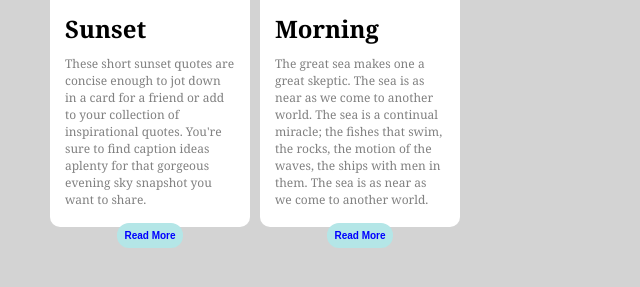
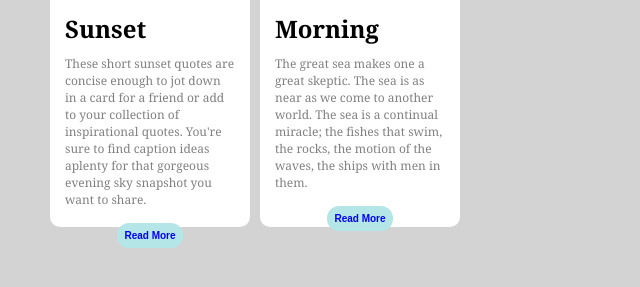
Before and after one commit to Sheikh-Abdul-Wahid/Full-Stack-Development-Journey, a plain HTML site: page Week 2/Exercises/Card_Design_Using_HTML_&_CSS.html in a window 1280 px wide. Shown: the part 223-510 px from the top of the page, without its empty margins (0-640 px from the left). Drawn offline with Linux system fonts and the light colour scheme.

Commit message:
Update Card_Design_Using_HTML_&_CSS.html

```diff
--- a/Week 2/Exercises/Card_Design_Using_HTML_&_CSS.html
+++ b/Week 2/Exercises/Card_Design_Using_HTML_&_CSS.html
@@ -114,7 +114,6 @@
             <p>The great sea makes one a great skeptic.
               The sea is as near as we come to another world.
               The sea is a continual miracle; the fishes that swim, the rocks, the motion of the waves, the ships with men in them.
-              The sea is as near as we come to another world.
             </p>
         </div>
         <div class="button">
```
